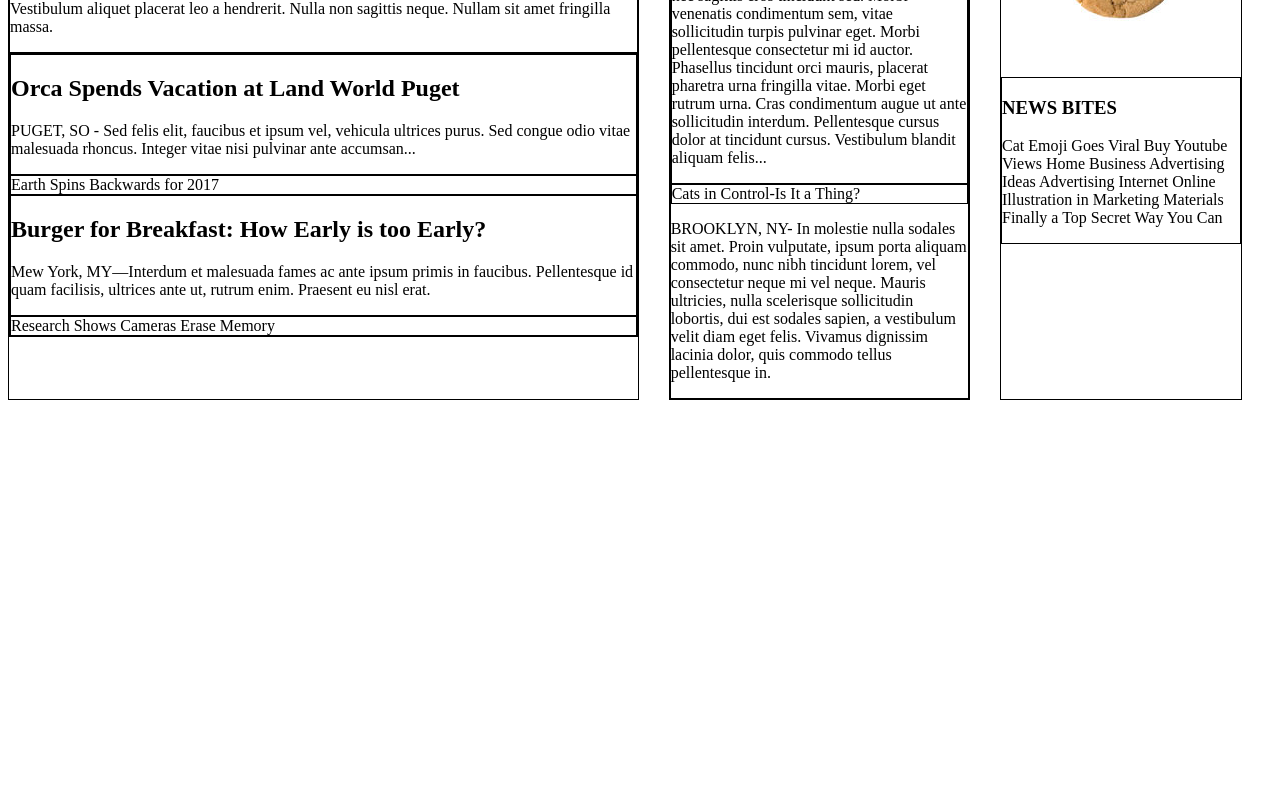
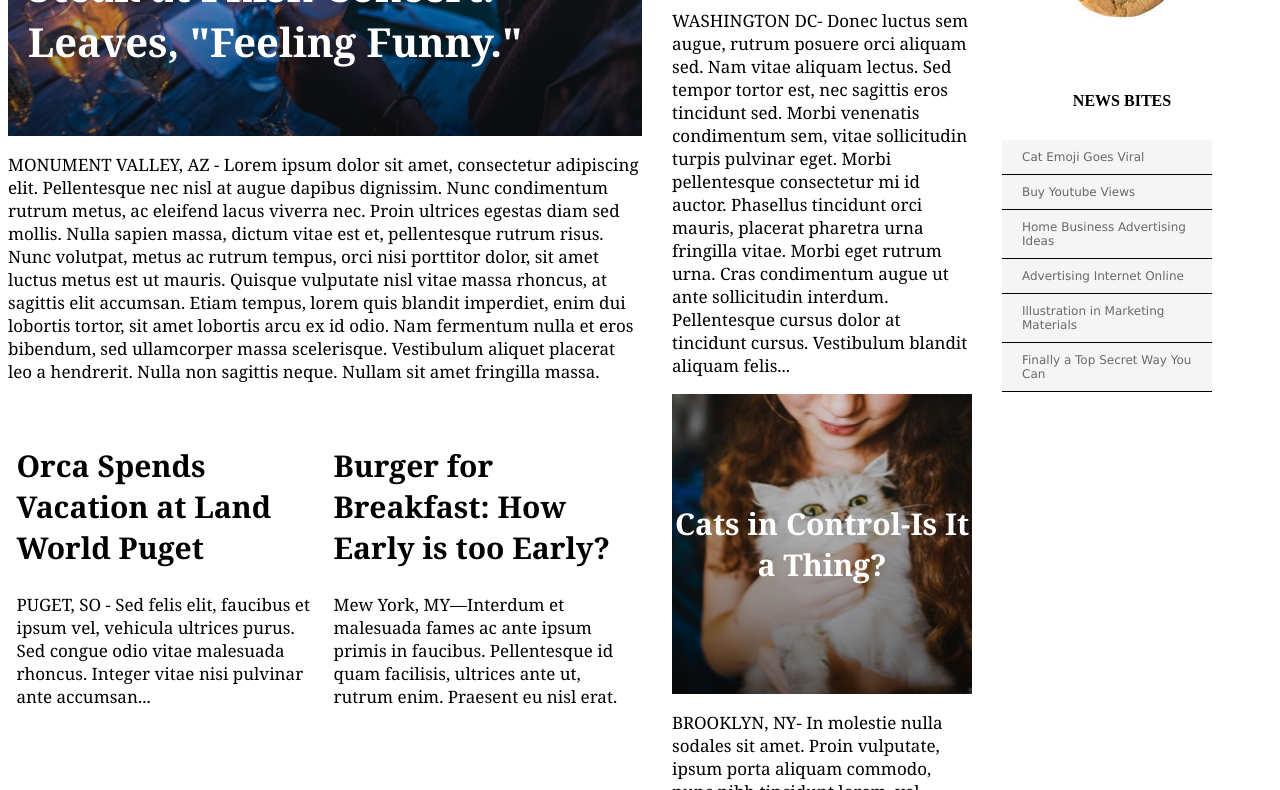
Before and after one commit to Im3lectRick/mytimes, a plain HTML site: page index.html in a window 1280 px wide. Shown: the part 292-1082 px from the top of the page. Before the commit the page ends 800 px from the top, so only its background shows below. Drawn offline with Linux system fonts and the light colour scheme.

Commit message:
Finalized Styling and Content.

```diff
--- a/index.html
+++ b/index.html
@@ -21,7 +21,7 @@
     <div class="content">
       <div class="column large">
         <div class="mainarticle">
-          <div class="imagecontainer">
+          <div class="main imagecontainer">
             <span>Mother of Three Buys Tuna Steak at Phish Concert. Leaves, "Feeling Funny."</span>
           </div>
           <div class="narrative">
@@ -29,29 +29,33 @@
           </div>
         </div>
         <div class="stories">
-          <div class="stories big">
+          <div class="story">
+            <div class="narrative">
               <h2>Orca Spends Vacation at Land World Puget</h2>
               <p>PUGET, SO - Sed felis elit, faucibus et ipsum vel, vehicula ultrices purus. Sed congue odio vitae malesuada rhoncus. Integer vitae nisi pulvinar ante accumsan...</p>
             </div>
-          <div class="stories small">
+            <div class="earth imagecontainer">
               <span>Earth Spins Backwards for 2017</span>
             </div>
-          <div class="stories big">
+          </div>
+          <div class="story">
+            <div class="narrative">
               <h2>Burger for Breakfast: How Early is too Early?</h2>
               <p>Mew York, MY—Interdum et malesuada fames ac ante ipsum primis in faucibus. Pellentesque id quam facilisis, ultrices ante ut, rutrum enim. Praesent eu nisl erat.</p>
             </div>
-          <div class="stories small">
+            <div class="camera imagecontainer">
               <span>Research Shows Cameras Erase Memory</span>
+            </div>
           </div>
         </div>
       </div>
       <div class="column medium">
         <div class="stories">
-          <div class="stories big">
+          <div class="narrative">
             <h2>FBI Finds Action Star Guilty of False Advertising</h2>
             <p>WASHINGTON DC- Donec luctus sem augue, rutrum posuere orci aliquam sed. Nam vitae aliquam lectus. Sed tempor tortor est, nec sagittis eros tincidunt sed. Morbi venenatis condimentum sem, vitae sollicitudin turpis pulvinar eget. Morbi pellentesque consectetur mi id auctor. Phasellus tincidunt orci mauris, placerat pharetra urna fringilla vitae. Morbi eget rutrum urna. Cras condimentum augue ut ante sollicitudin interdum. Pellentesque cursus dolor at tincidunt cursus. Vestibulum blandit aliquam felis...</p>
           </div>
-          <div class="imagecontainer">
+          <div class="catceo imagecontainer">
             <span>Cats in Control-Is It a Thing?</span>
           </div>
           <div class="narrative">
@@ -61,11 +65,32 @@
       </div>
       <div class="column small">
         <img src="./resources/images/img-news-bite.png" alt="A cookie with a bite on the right side.">
-        <div class="stories big">
+        <div class="narrative">
           <h3>NEWS BITES</h3>
-          <p>Cat Emoji Goes Viral Buy Youtube Views Home Business Advertising Ideas Advertising Internet Online Illustration in Marketing Materials Finally a Top Secret Way You Can</p>
+          <nav class="bitebox">
+            <span>Cat Emoji Goes Viral</span>
+            <span>Buy Youtube Views</span>
+            <span>Home Business Advertising Ideas</span>
+            <span>Advertising Internet Online</span>
+            <span>Illustration in Marketing Materials</span>
+            <span>Finally a Top Secret Way You Can</span>
+          </nav>
         </div>
       </div>
     </div>
+    <footer>
+      <div class="firstrow">
+        <div class="footlogo">
+          <span>MY Times</span>
+        </div>
+        <nav>
+          <span><a href="#">World</a></span>
+          <span><a href="#">U.S.</a></span>
+          <span><a href="#">Tech</a></span>
+          <span><a href="#">Science</a></span>
+        </nav>
+      </div>
+      <span>&copy 2016, My Times (A Division of Codecademy bite)</span>
+    </footer>
   </body>
 </html>
--- a/resources/css/style.css
+++ b/resources/css/style.css
@@ -6,6 +6,8 @@ body {
 
 header {
   width: 100%;
+  height: auto;
+  background-color: white;
   font-family: Verdana, sans-serif;
   font-size: 14px;
   font-weight: bold;
@@ -13,7 +15,7 @@ header {
   padding: 10px 0;
   display: flex;
   align-items: center;
-  z-index: 1;
+  top: 0;
   border-bottom: 1px solid black;
 }
 
@@ -22,7 +24,6 @@ header {
   flex-grow: 1;
   align-items: center;
   padding-left: 30px;
-  border: 1px solid black;
 }
 
 .logo img {
@@ -53,6 +54,32 @@ nav a {
   padding-top: 120px;
 }
 
+/* Used for the articles across all three columns */
+
+.narrative h2 {
+  font-family: Georgia;
+  font-weight: bold;
+  font-size: 30px;
+}
+
+.narrative p {
+  font-family: Georgia;
+  font-size: 17px;
+  color: black;
+}
+
+.imagecontainer {
+  display: flex;
+  flex-direction: column;
+  font-family: Georgia;
+  font-weight: bold;
+  height: 300px;
+  font-size: 30px;
+  color: white;
+  text-align: left;
+  justify-content: center;
+}
+
 /* Styling for the content */
 .column {
   display: flex;
@@ -60,40 +87,123 @@ nav a {
   margin-right: 30px;
 }
 
+/* Styling for the Large(Left) Column */
 .column.large {
   width: 630px;
-  border: 1px solid black;
-  flex-grow: 2;
+  display: flex;
+  flex-grow: 1;
 }
 
+.column.large .mainarticle {
+  margin-bottom: 20px;
+}
+
+.main.imagecontainer {
+  background-image: url(../../resources/images/img-story-main.png);
+  background-size: cover;
+  font-size: 40px;
+}
+
+.main.imagecontainer span {
+  padding-left: 20px;
+}
+
+/* Styling for the small news windows */
+.column.large .stories {
+  display: flex;
+  justify-content: space-around;
+}
+
+.column.large .stories .story {
+  display: flex;
+  width: 300px;
+  flex-direction: column;
+  margin-bottom: 100px;
+}
+
+.earth.imagecontainer {
+  background-image: url(../../resources/images/img-story-2.png);
+  background-size: repeat;
+  text-align: center;
+  margin-top: 100px;
+}
+
+.camera.imagecontainer {
+  background-image: url(../../resources/images/img-story-3.png);
+  background-size: repeat;
+  text-align: center;
+  margin-top: 100px;
+}
+
+/* Styling for the Medium(Middle) Column */
 .column.medium {
   width: 300px;
-  border: 1px solid black;
-  flex-grow: 1
+  display: flex;
+  justify-content: space-between;
 }
 
+.catceo.imagecontainer {
+  background-image: url(../../resources/images/img-story-1.png);
+  background-size: cover;
+  text-align: center;
+}
+
+/* Styling for the Small(Right) Column */
 .column.small {
   width: 240px;
-  border: 1px solid black;
 }
 
-.mainarticle {
-  border: 1px solid black;
+.column.small .narrative h3 {
+  font-size: 16px;
+  font-weight: bold;
+  text-align: center;
+  margin-bottom: 30px;
 }
 
-/* Used for the articles across all three columns */
-.imagecontainer {
-  border: 1px solid black;
+.bitebox {
+  display: block;
 }
 
-.stories {
-  border: 1px solid black;
+.bitebox span {
+  display: block;
+  background-color: WhiteSmoke;
+  font-family: Verdana;
+  font-size: 12px;
+  color: DimGray;
+  border-bottom: 1px solid black;
 }
 
-.stories.big {
-  border: 1px solid black;
+/* Styling for Footer */
+
+footer {
+  display: flex;
+  align-items: center;
+  justify-content: center;
+  flex-direction: column;
+  background-color: MediumAquamarine;
+  width: 100%;
+  margin: auto;
+  font-family: Verdana;
+  font-size: 12px;
+  height: 300px;
 }
 
-.stories.small {
-  border: 1px solid black;
+.firstrow {
+  display: flex;
+  flex-direction: row;
+  align-items: center;
+  margin-bottom: 20px;
 }
+
+.firstrow nav {
+  padding-left: 20px;
+}
+
+.footlogo span {
+  font-family: Georgia;
+  font-size: 16px;
+  font-weight: bold;
+  color: white;
+  padding-right: 25px;
+  border-right: 1px solid white;
+}
```
Also changed, not shown: 1 other file. Lines whose indentation alone changed are shown as unchanged.
